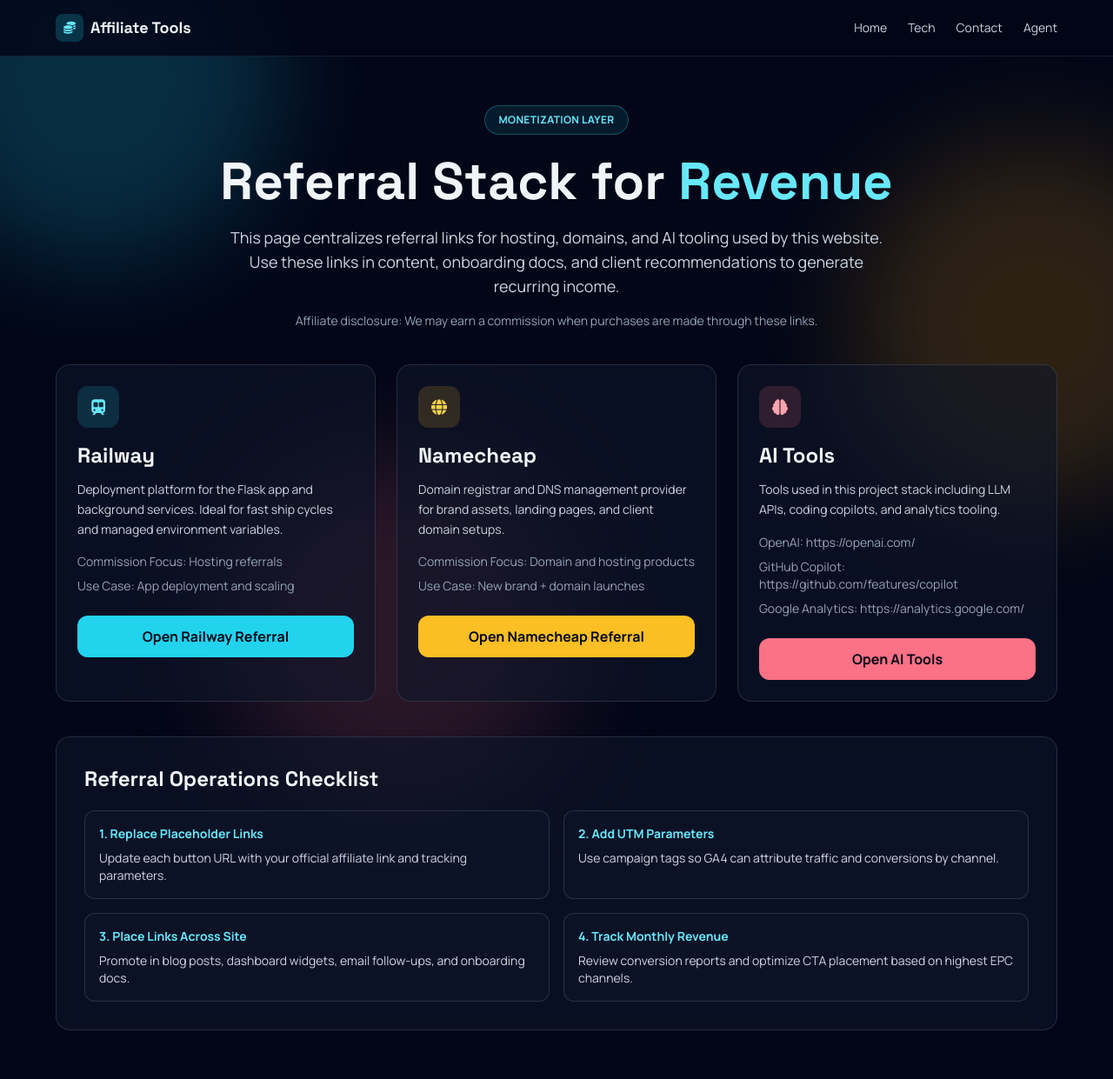
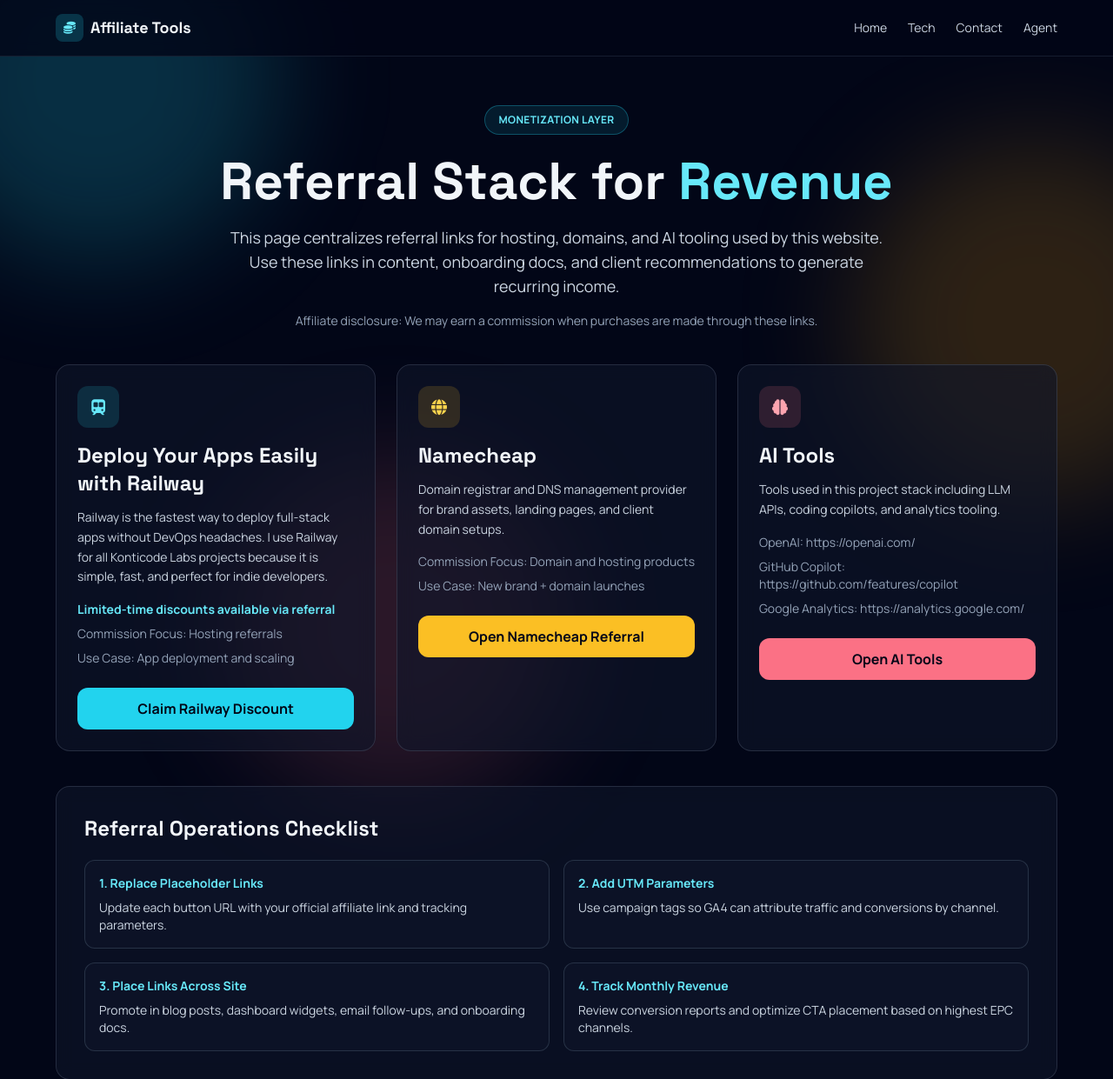
Before and after one commit to jfontiveros7/KonticodeLabs, a Flask app: page /affiliate-tools in a window 1280 px wide. Shown: the top 1241 px of the page at 87% size. Before the commit the page ends 1185 px from the top, so only its background shows below. Run offline with Flask 3, Linux system fonts and the light colour scheme; some libraries are stand-ins or nearby versions.

Commit message:
Update Railway promo copy and discount CTA

```diff
--- a/templates/affiliatehub.html
+++ b/templates/affiliatehub.html
@@ -109,16 +109,17 @@
                 <div class="w-12 h-12 rounded-xl bg-cyan-400/15 text-cyan-300 flex items-center justify-center mb-4">
                     <i class="fas fa-train-subway text-lg"></i>
                 </div>
-                <h2 class="font-display text-2xl font-bold">Railway</h2>
+                <h2 class="font-display text-2xl font-bold">Deploy Your Apps Easily with Railway</h2>
                 <p class="mt-3 text-slate-300 text-sm leading-relaxed">
-                    Deployment platform for the Flask app and background services. Ideal for fast ship cycles and managed environment variables.
+                    Railway is the fastest way to deploy full-stack apps without DevOps headaches. I use Railway for all Konticode Labs projects because it is simple, fast, and perfect for indie developers.
                 </p>
                 <ul class="mt-4 text-sm text-slate-400 space-y-2">
+                    <li class="text-cyan-300 font-semibold">Limited-time discounts available via referral</li>
                     <li>Commission Focus: Hosting referrals</li>
                     <li>Use Case: App deployment and scaling</li>
                 </ul>
                 <a href="https://railway.com?referralCode=0k8MGP" target="_blank" rel="noopener noreferrer" class="mt-6 inline-flex items-center justify-center w-full rounded-xl bg-cyan-400 text-slate-950 font-bold py-3 hover:bg-cyan-300 transition-colors">
-                    Open Railway Referral
+                    Claim Railway Discount
                 </a>
             </article>
 
```
